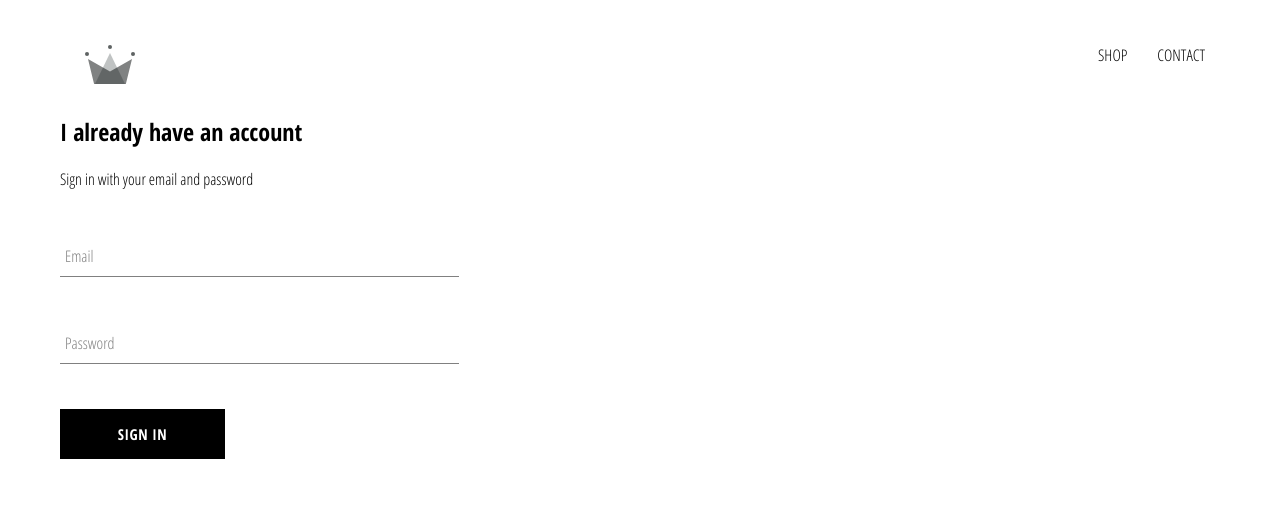
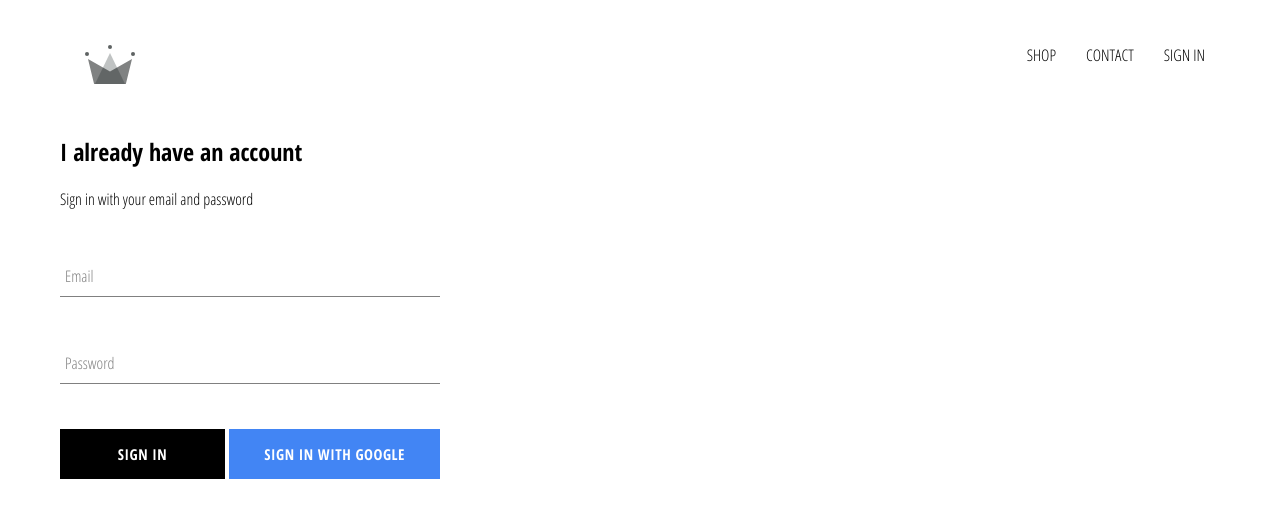
Before and after one commit to BrandonWalnut/my-app, a React (Create React App) app: page /signin in a window 1280 px wide. Shown: the top 518 px of the page. Built offline with nearby package versions, Linux system fonts and the light colour scheme; no server answers.

Commit message:
Added Sign in and Sign out functionality with Firebase connectivity

```diff
--- a/package.json
+++ b/package.json
@@ -6,6 +6,7 @@
     "@testing-library/jest-dom": "^4.2.4",
     "@testing-library/react": "^9.5.0",
     "@testing-library/user-event": "^7.2.1",
+    "firebase": "^7.14.5",
     "git": "^0.1.5",
     "node-sass": "^4.14.1",
     "react": "^16.13.1",
--- a/src/App.css
+++ b/src/App.css
@@ -1,9 +1,14 @@
 body{
     font-family: 'Open Sans Condensed', sans-serif;
     padding: 20px 60px;
+
 }
 
 a {
     text-decoration: none;
     color: black;
 }
+
+*{
+    box-sizing: border-box;
+}
--- a/src/App.js
+++ b/src/App.js
@@ -1,16 +1,38 @@
 import React from 'react';
 import './App.css';
-import { Switch, Route, Link } from 'react-router-dom';
+import { Switch, Route } from 'react-router-dom';
 
 import HomePage from './pages/homepage/homepage.component';
 import ShopPage from './pages/shop/shop.component';
 import Header from './components/header/header.component';
 import SignInAndSignUp from './pages/sign-in-and-sign-up/sign-in-and-sign-up.component';
+import { auth } from './firebase/firebase.utils';
 
-function App() {
+class App extends React.Component {
+  constructor(){
+    super()
+
+    this.state={
+      currentUser: null
+    }
+  }
+  unsubscribeFromAuth = null;
+
+  componentDidMount(){
+    this.unsubscribeFromAuth = auth.onAuthStateChanged(user => {
+      this.setState({ currentUser: user});
+      console.log(user.email)
+      console.log(user.displayName)
+    })
+  }
+  componentWillUnmount(){
+    this.unsubscribeFromAuth();
+  }
+
+  render(){
     return (
       <div>
-      <Header></Header>
+        <Header currentUser={this.state.currentUser}></Header>
         <Switch>
           <Route exact path="/" component={HomePage}></Route>
           <Route exact path="/shop" component={ShopPage}></Route>
@@ -19,5 +41,6 @@
       </div>
     );
   }
+}
 
 export default App;
--- a/src/components/custom-button/custom-button.component.jsx
+++ b/src/components/custom-button/custom-button.component.jsx
@@ -1,8 +1,8 @@
 import React from 'react';
 import './custom-button.styles.scss';
 
-const CustomButton = ({children, ...otherProps}) => (
-    <button className='custom-button' {...otherProps}>
+const CustomButton = ({children, isGoogleSignIn, ...otherProps}) => (
+    <button className={`${isGoogleSignIn ? 'google-sign-in' : ''} custom-button`} {...otherProps}>
         {children}
     </button>
 )
--- a/src/components/custom-button/custom-button.styles.scss
+++ b/src/components/custom-button/custom-button.styles.scss
@@ -19,4 +19,12 @@
       color: black;
       border: 1px solid black;
     }
+    &.google-sign-in{
+        background-color: #4285f4;
+        color: white;
+        &:hover{
+            background-color: #357ae8;
+            border:none;
+        }
+    }
   }
--- a/src/components/form-input/form-input.styles.scss
+++ b/src/components/form-input/form-input.styles.scss
@@ -23,6 +23,7 @@
     border-radius: 0;
     border-bottom: 1px solid $sub-color;
     margin: 25px 0;
+    box-sizing: border-box;
 
     &:focus {
       outline: none;
--- a/src/components/header/header.component.jsx
+++ b/src/components/header/header.component.jsx
@@ -2,8 +2,9 @@
 import "./header.styles.scss";
 import {Link} from 'react-router-dom';
 import {ReactComponent as Logo} from '../../assets/original.svg';
+import { auth } from '../../firebase/firebase.utils';
 
-const Header = () => (
+const Header = ({ currentUser }) => (
     <div className='header'>
         <Link to="/" className='logo-container'>
             <Logo className='logo'></Logo>
@@ -11,6 +12,9 @@
         <div className='options'>
             <Link className='option' to='/shop'>SHOP</Link>
             <Link className='option' to='/shop'>CONTACT</Link>
+            {
+                currentUser ? <div className="option" onClick={() => auth.signOut()}>SIGN OUT</div> : <Link to='/signin' className="option">SIGN IN</Link>
+            }
         </div>
     </div>
 )
--- a/src/components/header/header.styles.scss
+++ b/src/components/header/header.styles.scss
@@ -20,6 +20,10 @@
 
       .option {
         padding: 10px 15px;
+
+        &:hover{
+            cursor: pointer;
+        }
       }
     }
   }
--- a/src/components/sign-in/sign-in.component.jsx
+++ b/src/components/sign-in/sign-in.component.jsx
@@ -2,6 +2,8 @@
 import './sign-in.styles.scss';
 import FormInput from '../form-input/form-input.component';
 import CustomButton from '../custom-button/custom-button.component';
+
+import { signInWithGoogle } from '../../firebase/firebase.utils';
 
 class SignIn extends React.Component {
     constructor(props){
@@ -29,8 +31,11 @@
                     <FormInput name="email" value={this.state.email} type="text" required handleChange={this.handleChange} label="Email"/>
 
                     <FormInput name="password" value={this.state.password} type="password" required handleChange={this.handleChange} label="Password"/>
+                   <div className="buttons">
+                        <CustomButton type="submit">Sign In</CustomButton>
+                        <CustomButton onClick={signInWithGoogle} isGoogleSignIn>Sign In With Google</CustomButton>
+                   </div>
 
-                    <CustomButton type="submit">Sign In</CustomButton>
                 </form>
             </div>
         )
--- a/src/components/sign-in/sign-in.styles.scss
+++ b/src/components/sign-in/sign-in.styles.scss
@@ -1,3 +1,14 @@
 .sign-in {
-    width: 30vw;
+    width: 380px;
+    display: flex;
+    flex-direction: column;
+
+    .title{
+        margin: 10px 0;
+    }
+
+    .buttons{
+        display: flex;
+        justify-content: space-between;
+    }
 }
--- /dev/null
+++ b/src/firebase/firebase.utils.js
@@ -0,0 +1,24 @@
+import firebase from 'firebase/app';
+import 'firebase/firestore';
+import 'firebase/auth'
+
+const config = {
+    apiKey: "AIzaSyC3pkalAJ9VtOiIIdbo7C-DSH0BPRJpl54",
+    authDomain: "my-app-d0b2d.firebaseapp.com",
+    databaseURL: "https://my-app-d0b2d.firebaseio.com",
+    projectId: "my-app-d0b2d",
+    storageBucket: "my-app-d0b2d.appspot.com",
+    messagingSenderId: "394879101555",
+    appId: "1:394879101555:web:342a3a016f4b6b41611806"
+  };
+
+  firebase.initializeApp(config);
+
+  export const auth = firebase.auth();
+  export const firestore = firebase.firestore();
+
+  const provider = new firebase.auth.GoogleAuthProvider();
+  provider.setCustomParameters({prompt: 'select_account'});
+  export const signInWithGoogle = () => auth.signInWithPopup(provider)
+
+  export default firebase;
```
Also changed, not shown: 1 other file (tests, documents, lock files or other folders). Lines whose indentation alone changed are shown as unchanged.
